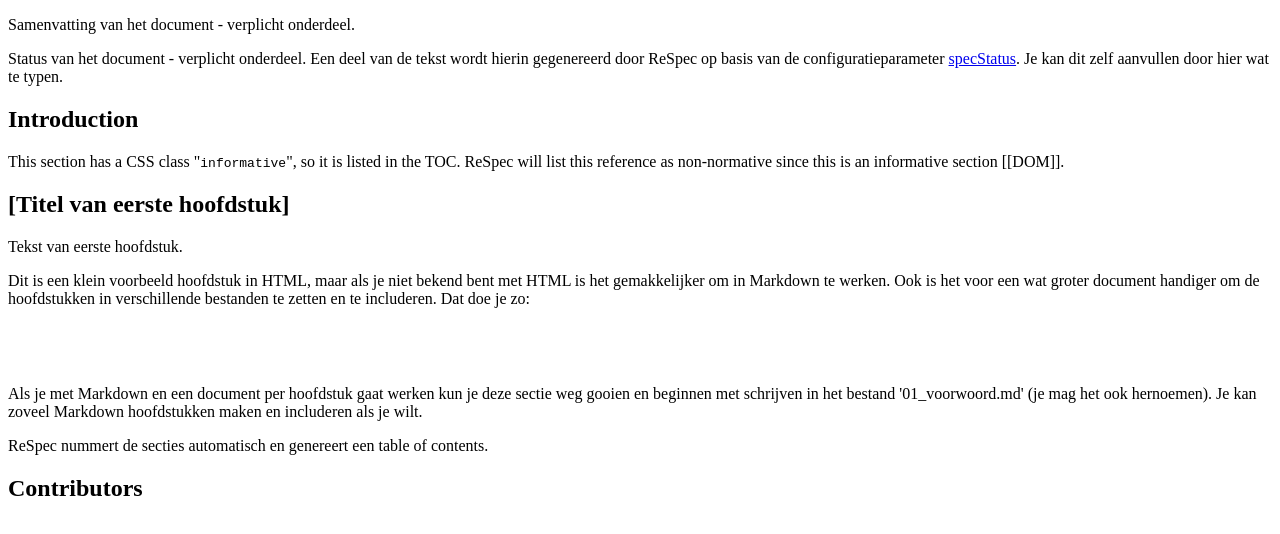
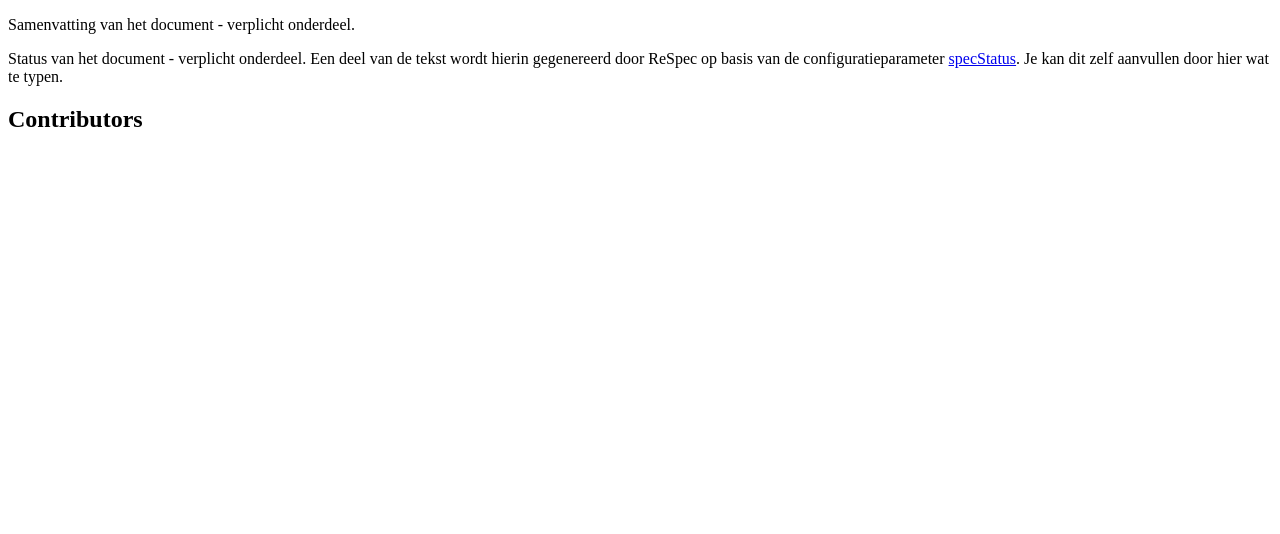
Before and after one commit to centrumvoorstandaarden/eProcurement-OHNL-eFactuur, a plain HTML site: page index.html in a window 1280 px wide. Drawn offline with Linux system fonts and the light colour scheme.

Commit message:
demo aan Victor

```diff
--- a/index.html
+++ b/index.html
@@ -5,7 +5,7 @@
   <meta charset='utf-8'>
   <meta content="text/html; charset=utf-8" http-equiv="content-type">
   <meta name="viewport" content="width=device-width, initial-scale=1, shrink-to-fit=no">
-  <title>[Titel van het document]</title>
+  <title>eProcurement</title>
   <script src="js/config.js" class="remove"></script>
   <link rel="shortcut icon" type="image/x-icon"
     href="https://publicatie.centrumvoorstandaarden.nl/respec/style/logos/logius.ico" />
@@ -42,33 +42,6 @@
       aanvullen door hier wat te typen.
     </p>
   </section>
-  <section class="informative" id="intro">
-    <h2>
-      Introduction
-    </h2>
-    <p>
-      This section has a CSS class "<code>informative</code>", so it is
-      listed in the TOC. ReSpec will list this reference as non-normative
-      since this is an informative section [[DOM]].
-    </p>
-  </section>
-  <section id="firstchapter">
-    <h2>[Titel van eerste hoofdstuk]</h2>
-    <p>Tekst van eerste hoofdstuk.</p>
-    <p>Dit is een klein voorbeeld hoofdstuk in HTML, maar als je niet bekend bent met HTML is het gemakkelijker om in
-      Markdown te werken. Ook is het voor een wat groter document handiger om de hoofdstukken in verschillende bestanden
-      te zetten en te includeren. Dat doe je zo: </p>
-    <pre class="example" title="Voorbeeld include">
-      <section  data-include="01_voorwoord.md"></section>
-    </pre>
-
-    <p>Als je met Markdown en een document per hoofdstuk gaat werken kun je deze sectie weg gooien en beginnen met
-      schrijven in het bestand '01_voorwoord.md' (je mag het ook hernoemen). Je kan zoveel Markdown hoofdstukken maken
-      en includeren als je wilt. </p>
-    <aside class="note">
-      <p>ReSpec nummert de secties automatisch en genereert een table of contents.</p>
-    </aside>
-  </section>
   <!-- De rest van het document kun je in Markdown schrijven.  -->
   <section data-format="markdown" data-include="01_voorwoord.md"></section>
     <!-- <section id="tof" class="informative appendix"></section> -->
```
Also changed, not shown: 1 other file.
